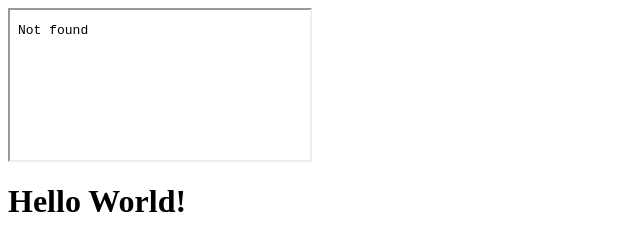
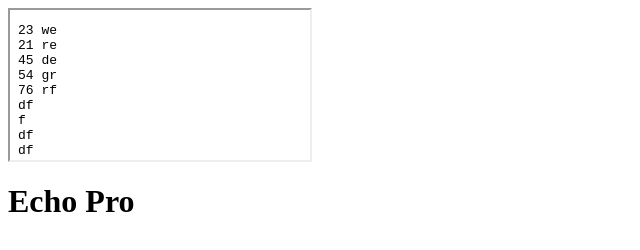
Before and after one commit to ashucode/demo, a plain HTML site: page pageshow.html in a window 1280 px wide. Shown: the whole page, without its empty margins (0-640 px from the left). Drawn offline with Linux system fonts and the light colour scheme.

Commit message:
Update pageshow.html

```diff
--- a/pageshow.html
+++ b/pageshow.html
@@ -8,8 +8,8 @@ function readfile() {
 </script>
 </head>
 <body>
-<iframe id='iframe' src = 'data.txt' onload='readfile()'> </iframe>
-<h1>Hello World!</h1>
+<iframe id='iframe' src = 'dem.txt' onload='readfile()'> </iframe>
+<h1>Echo Pro</h1>
 </body>
 
 </html>
```
